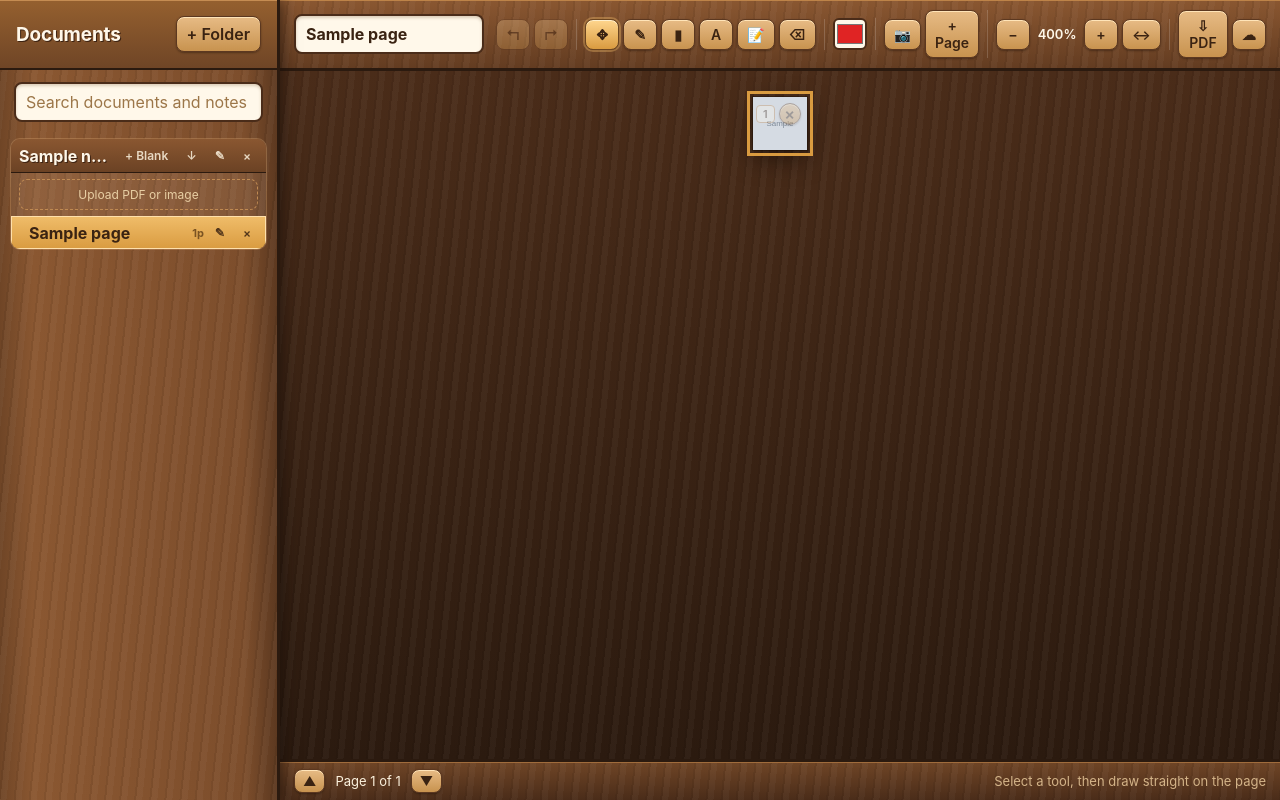
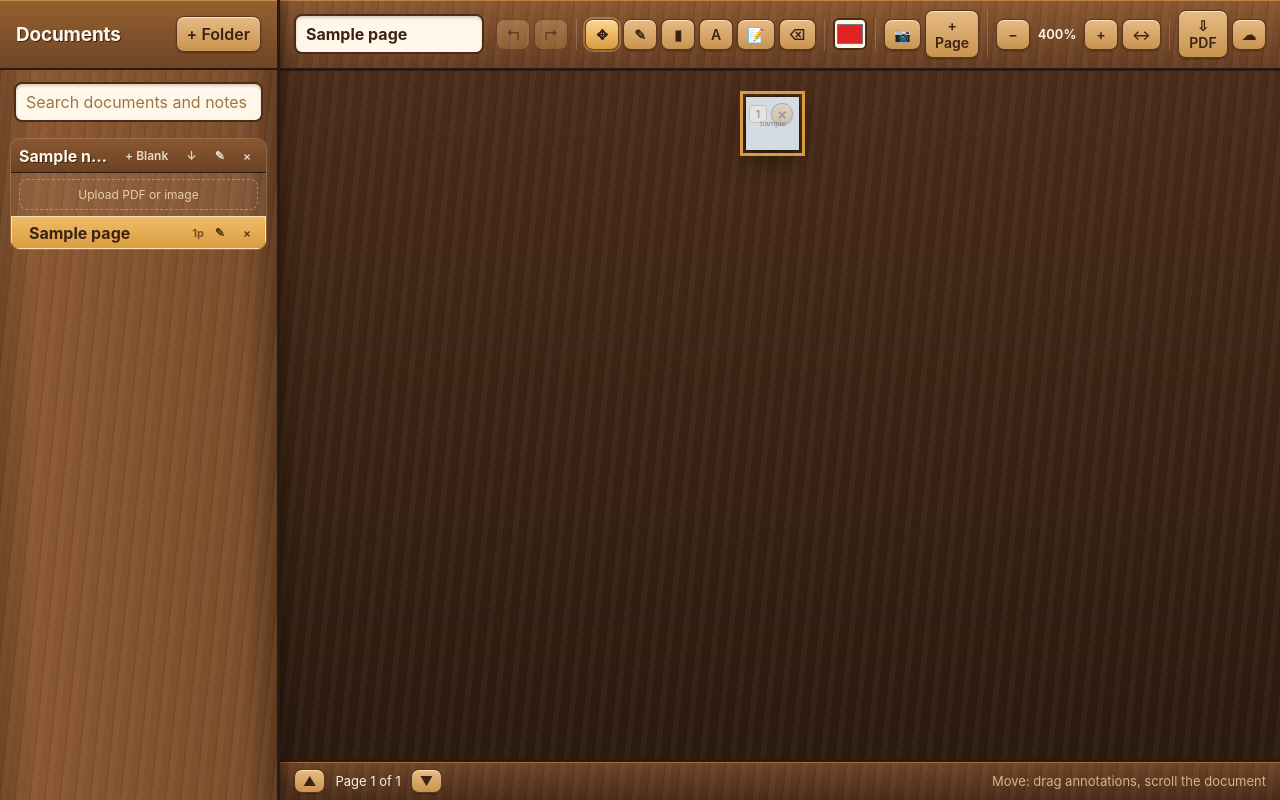
Before and after one commit to SachchitBalamurugan/Berkeley_Note_Taker, a Flask app: page / in a window 1280 px wide. Run offline with Flask 3, Linux system fonts and the light colour scheme; tables that the repository leaves empty hold one stand-in row (values such as "Sample post"); grey boxes marked "Sample" are stand-in pictures; data that the repository does not hold is empty.

Commit message:
Scroll the document only with the Move tool
Drawing tools now pin the page where it is. touch-action stops the pen
and finger panning it, and overflow:hidden on the viewer stops the wheel,
the trackpad, the scrollbar, and the arrow keys.

scrollbar-gutter keeps the track reserved so locking does not shift the
page sideways. The status bar says which mode is active, and the Move
tooltip notes it is the only tool that scrolls.

The page buttons still navigate while locked, since overflow:hidden
leaves programmatic scrolling alone and pressing them is deliberate.

Co-Authored-By: Claude Opus 5 <noreply@anthropic.com>

```diff
--- a/static/app.js
+++ b/static/app.js
@@ -553,6 +553,9 @@ function selectTool(tool) {
   document.body.classList.add(`tool-${tool}`);
   document.querySelector('#fontLabel').hidden = !['text', 'note'].includes(tool);
   document.querySelector('#brushLabel').hidden = !['pen', 'highlighter'].includes(tool);
+  setHint(tool === 'select'
+    ? 'Move: drag annotations, scroll the document'
+    : 'Page held still while you work — pick Move to scroll');
   if (tool !== 'select') selectItem(null);
 }
 
--- a/static/style.css
+++ b/static/style.css
@@ -127,6 +127,7 @@ main { min-width: 0; flex: 1; display: flex; }
   flex: 1; overflow: auto; padding: 26px 20px 60px; scroll-behavior: smooth;
   background: var(--grain), linear-gradient(#4a2c19, #2b1a0f);
   scrollbar-color: var(--oak) var(--walnut-deep);
+  scrollbar-gutter: stable;   /* reserve the track so locking does not shift the page sideways */
 }
 #pageColumn { display: flex; flex-direction: column; align-items: center; gap: 22px; }
 
@@ -176,10 +177,12 @@ main { min-width: 0; flex: 1; display: flex; }
 body.tool-select .page-surface { pointer-events: none; }
 body.tool-select .item { pointer-events: auto; cursor: move; }
 
-/* A drawing tool must own the pointer: with any pan allowed here, the browser
-   scrolls the page out from under the pen instead of letting it draw. The wheel,
-   the scrollbar, the page buttons, and the desk around the page still scroll. */
+/* Only Move scrolls. Every other tool pins the document where it is: touch-action
+   stops the pen and finger panning it, and overflow:hidden stops the wheel, the
+   trackpad, the scrollbar, and the arrow keys. The page buttons still work,
+   because overflow:hidden leaves programmatic scrolling alone. */
 body:not(.tool-select) .doc-page { touch-action: none; }
+body:not(.tool-select) #viewer { overflow: hidden; }
 body.tool-select .item { touch-action: none; }
 body:not(.tool-select) .page-items { pointer-events: none; }
 body.tool-pen .page-surface, body.tool-highlighter .page-surface { cursor: crosshair; }
--- a/templates/index.html
+++ b/templates/index.html
@@ -34,7 +34,7 @@
           <button id="redo" title="Redo (Ctrl+Shift+Z)" disabled>&#8625;</button>
         </div>
         <div class="tool-group">
-          <button data-tool="select" class="active" title="Select and move annotations">&#10021;</button>
+          <button data-tool="select" class="active" title="Move — drag annotations and scroll the document (the only tool that scrolls)">&#10021;</button>
           <button data-tool="pen" title="Pen">&#9998;</button>
           <button data-tool="highlighter" title="Highlighter">&#9646;</button>
           <button data-tool="text" title="Text — click the page to type">A</button>
```
